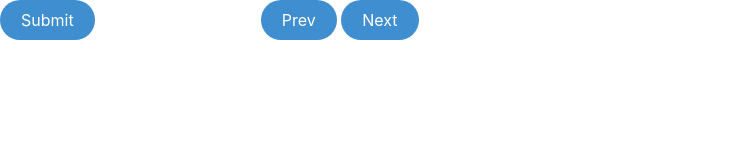
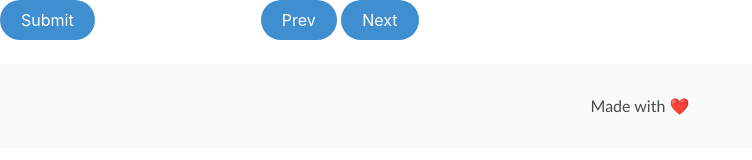
Before and after one commit to LeinadZz/Bottoms-Up-API, a plain HTML site: page index.html in a window 1280 px wide. Shown: the whole page, without its empty margins (0-752 px from the left). Drawn offline with nearby package versions, Linux system fonts and the light colour scheme; no server answers.

Commit message:
Centered footer memo

```diff
--- a/assets/style.css
+++ b/assets/style.css
@@ -0,0 +1,6 @@
+.footer {
+    padding: 30px;
+    clear: both;
+    font-family: 'Trebuchet MS', 'Lucida Sans Unicode', 'Lucida Grande', 'Lucida Sans', Arial, sans-serif;
+    text-align: center;
+}
--- a/index.html
+++ b/index.html
@@ -34,7 +34,7 @@
 
 
     <footer>
-
+        <h2 class="footer">Made with ❤️</h2>
     </footer>
 
     <script src="assets/script.js"></script>
```
